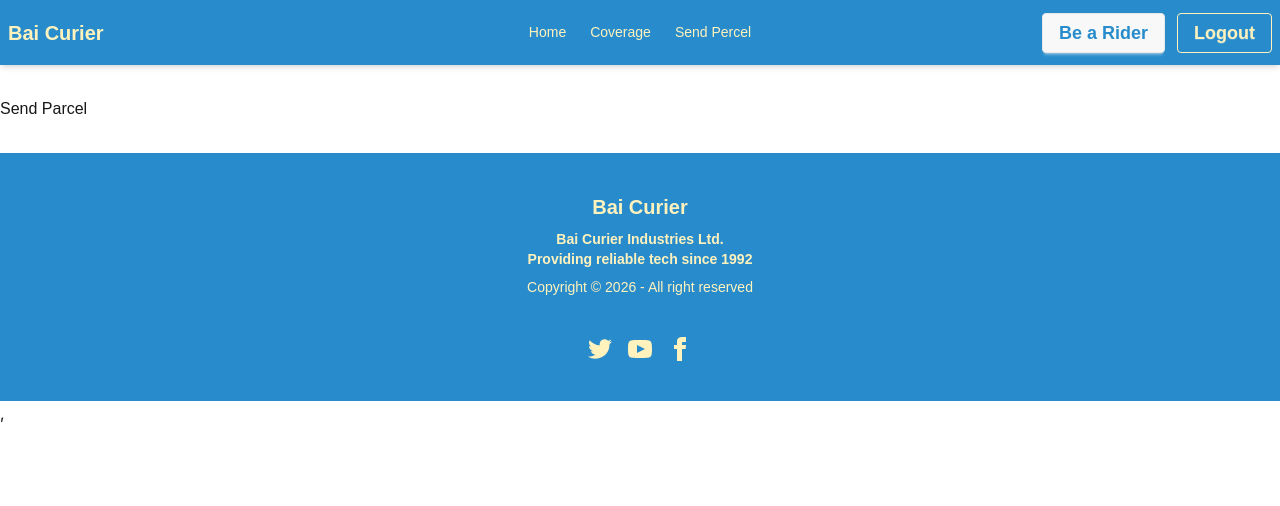
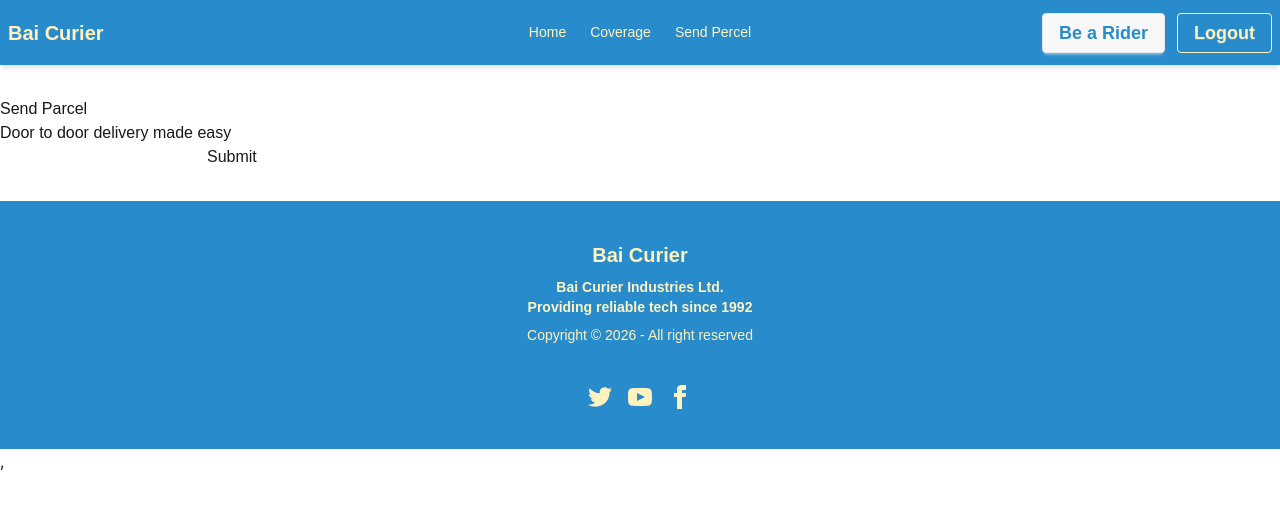
Before and after one commit to RohanR05/batrox-curier, a React (Vite) app: page /send-Parcel in a window 1280 px wide. Shown: the top 506 px of the page. Built offline with nearby package versions, Linux system fonts and the light colour scheme; no server answers; sample sign-in values are in the browser's storage.

Commit message:
creaing parcel from

```diff
--- a/src/pages/SendParcel/SendParcel.jsx
+++ b/src/pages/SendParcel/SendParcel.jsx
@@ -1,11 +1,29 @@
-import React from 'react'
+import React from "react";
+import { useForm } from "react-hook-form";
 
 const SendParcel = () => {
+  const {
+    register,
+    handleSubmit,
+    formState: { error },
+  } = useForm();
+  const handleSendParcelForm = (data) => {
+    console.log(data);
+  };
   return (
     <div>
-      <h2>Send Parcel</h2>
+      {/* heading */}
+      <div>
+        <h2>Send Parcel</h2>
+        <p>Door to door delivery made easy</p>
+      </div>
+      {/* total form */}
+      <form onSubmit={handleSubmit(handleSendParcelForm)}>
+        <input type="text" />
+        <input type="submit" />
+      </form>
     </div>
-  )
-}
+  );
+};
 
-export default SendParcel
+export default SendParcel;
```
